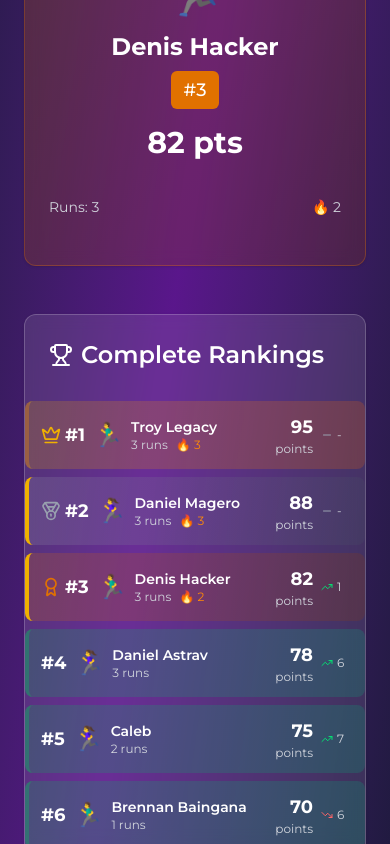
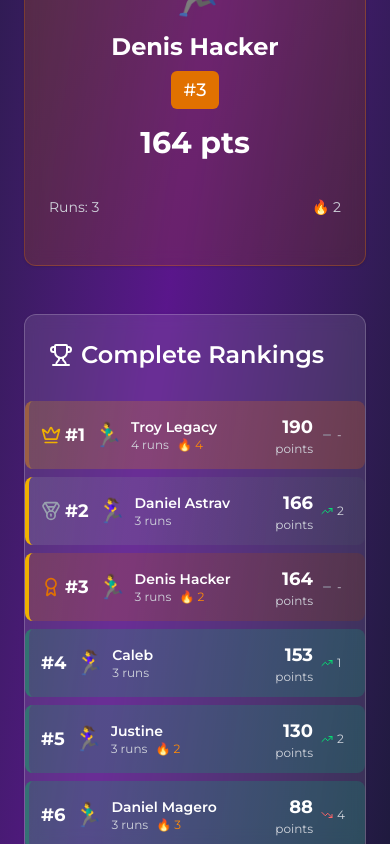
Before and after one commit to TroyMoses/leaderboard, a Next.js app: page /leaderboard in a window 390 px wide. Shown: the part 1156-2000 px from the top of the page. Built offline with nearby package versions, Linux system fonts and the light colour scheme.

Commit message:
leaderboard

```diff
--- a/app/gallery/page.tsx
+++ b/app/gallery/page.tsx
@@ -190,10 +190,10 @@ export default function GalleryPage() {
             <p className="text-lg sm:text-xl text-gray-300 mb-6 px-4">
               Capturing the spirit, sweat, and victories of IntLeaderBoard 25
             </p>
-            <Button className="cursor-pointer w-full sm:w-auto bg-gradient-to-r from-purple-600 to-blue-600 hover:from-purple-700 hover:to-blue-700 text-white px-6 py-3">
+            {/* <Button className="cursor-pointer w-full sm:w-auto bg-gradient-to-r from-purple-600 to-blue-600 hover:from-purple-700 hover:to-blue-700 text-white px-6 py-3">
               <Upload className="w-5 h-5 mr-2" />
               Upload New Moment
-            </Button>
+            </Button> */}
           </motion.div>
 
           {/* Stats Bar */}
--- a/app/leaderboard/page.tsx
+++ b/app/leaderboard/page.tsx
@@ -23,71 +23,71 @@ const allRunners = [
     id: 1,
     name: "Troy Legacy",
     position: 1,
-    score: 95,
+    score: 190,
     avatar: "🏃‍♂️",
-    streak: 3,
+    streak: 4,
     lastWeekPosition: 1,
-    totalRuns: 3,
+    totalRuns: 4,
   },
   {
     id: 2,
-    name: "Daniel Magero",
+    name: "Daniel Astrav",
     position: 2,
-    score: 88,
+    score: 166,
     avatar: "🏃‍♀️",
-    streak: 3,
-    lastWeekPosition: 2,
+    streak: 0,
+    lastWeekPosition: 4,
     totalRuns: 3,
   },
   {
     id: 3,
     name: "Denis Hacker",
     position: 3,
-    score: 82,
+    score: 164,
     avatar: "🏃‍♂️",
     streak: 2,
-    lastWeekPosition: 4,
+    lastWeekPosition: 3,
     totalRuns: 3,
   },
   {
     id: 4,
-    name: "Daniel Astrav",
+    name: "Caleb",
     position: 4,
-    score: 78,
+    score: 153,
     avatar: "🏃‍♀️",
     streak: 0,
-    lastWeekPosition: 10,
+    lastWeekPosition: 5,
     totalRuns: 3,
   },
   {
     id: 5,
-    name: "Caleb",
+    name: "Justine",
     position: 5,
-    score: 75,
+    score: 130,
     avatar: "🏃‍♀️",
-    streak: 0,
-    lastWeekPosition: 12,
-    totalRuns: 2,
+    streak: 2,
+    lastWeekPosition: 7,
+    totalRuns: 3,
   },
   {
     id: 6,
-    name: "Brennan Baingana",
+    name: "Daniel Magero",
     position: 6,
-    score: 70,
+    score: 88,
+    avatar: "🏃‍♂️",
+    streak: 3,
+    lastWeekPosition: 2,
+    totalRuns: 3,
+  },
+  {
+    id: 7,
+    name: "Mercy",
+    position: 7,
+    score: 75,
     avatar: "🏃‍♂️",
     streak: 0,
     lastWeekPosition: 0,
     totalRuns: 1,
-  },
-  {
-    id: 7,
-    name: "Justine",
-    position: 7,
-    score: 60,
-    avatar: "🏃‍♀️",
-    streak: 0,
-    lastWeekPosition: 14,
-    totalRuns: 2,
   },
   {
     id: 8,
@@ -365,7 +365,7 @@ export default function LeaderboardPage() {
           </motion.div>
 
           {/* Admin Update Button */}
-          <motion.div
+          {/* <motion.div
             initial={{ opacity: 0, y: 20 }}
             animate={{ opacity: 1, y: 0 }}
             transition={{ delay: 1, duration: 0.6 }}
@@ -374,7 +374,7 @@ export default function LeaderboardPage() {
             <Button className="cursor-pointer bg-gradient-to-r from-purple-600 to-blue-600 hover:from-purple-700 hover:to-blue-700 text-white px-8 py-3">
               Update Positions (Admin Only)
             </Button>
-          </motion.div>
+          </motion.div> */}
         </div>
       </div>
     </div>
--- a/app/page.tsx
+++ b/app/page.tsx
@@ -23,47 +23,47 @@ const dummyRunners = [
     id: 1,
     name: "Troy Legacy",
     position: 1,
-    score: 95,
+    score: 190,
     avatar: "🏃‍♂️",
-    streak: 3,
+    streak: 4,
   },
   {
     id: 2,
-    name: "Daniel Magero",
+    name: "Daniel Astrav",
     position: 2,
-    score: 88,
+    score: 166,
     avatar: "🏃‍♀️",
-    streak: 3,
+    streak: 0,
   },
   {
     id: 3,
     name: "Denis Hacker",
     position: 3,
-    score: 82,
+    score: 164,
     avatar: "🏃‍♂️",
     streak: 2,
   },
   {
     id: 4,
-    name: "Daniel Astrav",
+    name: "Caleb",
     position: 4,
-    score: 78,
+    score: 153,
     avatar: "🏃‍♀️",
     streak: 0,
   },
   {
     id: 5,
-    name: "Caleb",
+    name: "Justine",
     position: 5,
-    score: 75,
+    score: 130,
     avatar: "🏃‍♀️",
-    streak: 0,
+    streak: 2,
   },
   {
     id: 6,
-    name: "Brennan Baingana",
-    position: 6,
-    score: 70,
+    name: "Mercy",
+    position: 7,
+    score: 75,
     avatar: "🏃‍♂️",
     streak: 0,
   },
@@ -119,19 +119,18 @@ export default function HomePage() {
               className="inline-flex items-center gap-2 bg-gradient-to-r from-purple-500 to-blue-500 text-white px-4 sm:px-6 py-2 rounded-full text-xs sm:text-sm font-medium mb-6"
             >
               <Zap className="w-3 h-3 sm:w-4 sm:h-4" />
-              Week 3 Results Are In!
+              Week 5 Results Are In!
             </motion.div>
 
-            <h1 className="text-4xl sm:text-5xl md:text-7xl font-bold text-white mb-6 leading-tight">
+            <h1 className="text-3xl sm:text-4xl md:text-6xl font-bold text-white mb-6 leading-tight">
               <span className="bg-gradient-to-r from-purple-400 to-blue-400 bg-clip-text text-transparent">
-                IntLeaderBoard 25&#39;
+                LOWER LEAGUE IN SHOCK!
               </span>
               <br />
             </h1>
 
-            <p className="text-lg sm:text-xl text-gray-300 mb-8 max-w-2xl mx-auto leading-relaxed px-4">
-              Where every Wednesday run counts. Track your progress, challenge
-              your teammates, and climb the ultimate jogging leaderboard.
+            <p className="text-base sm:text-lg text-gray-300 mb-8 max-w-2xl mx-auto leading-relaxed px-4">
+              Last evening, the post-5PM air was charged with anticipation, sweat, and the occasional sound of heavy breathing — and not for the reasons you might think. What started as a routine jog evolved into an action-packed race.
             </p>
 
             <div className="flex flex-col sm:flex-row gap-4 justify-center px-4">
@@ -144,14 +143,14 @@ export default function HomePage() {
                   View Leaderboard
                 </Button>
               </Link>
-              <Link href="/agreements">
+              <Link href="/gallery">
                 <Button
                   size="lg"
                   variant="outline"
                   className="cursor-pointer w-full sm:w-auto border-purple-400 text-purple-400 hover:bg-purple-400 hover:text-white px-6 sm:px-8 py-3 text-base sm:text-lg bg-transparent"
                 >
-                  <Target className="w-4 h-4 sm:w-5 sm:h-5 mr-2" />
-                  Make a Bet
+                  <Camera className="w-4 h-4 sm:w-5 sm:h-5 mr-2" />
+                  View Gallery
                 </Button>
               </Link>
             </div>
--- a/components/navigation.tsx
+++ b/components/navigation.tsx
@@ -18,7 +18,7 @@ import {
 const navItems = [
   { href: "/", label: "Home", icon: Trophy },
   { href: "/leaderboard", label: "Leaderboard", icon: Users },
-  { href: "/agreements", label: "Agreements", icon: Handshake },
+  // { href: "/agreements", label: "Agreements", icon: Handshake },
   { href: "/gallery", label: "Gallery", icon: Camera },
 ];
 
@@ -59,14 +59,14 @@ export function Navigation() {
                 </Link>
               );
             })}
-            <Button
+            {/* <Button
               variant="outline"
               size="sm"
               className="cursor-pointer ml-4 border-purple-400 text-purple-400 hover:bg-purple-400 hover:text-white bg-transparent"
             >
               <Settings className="w-4 h-4 mr-2" />
               Admin
-            </Button>
+            </Button> */}
           </div>
 
           {/* Mobile Menu Button */}
```
